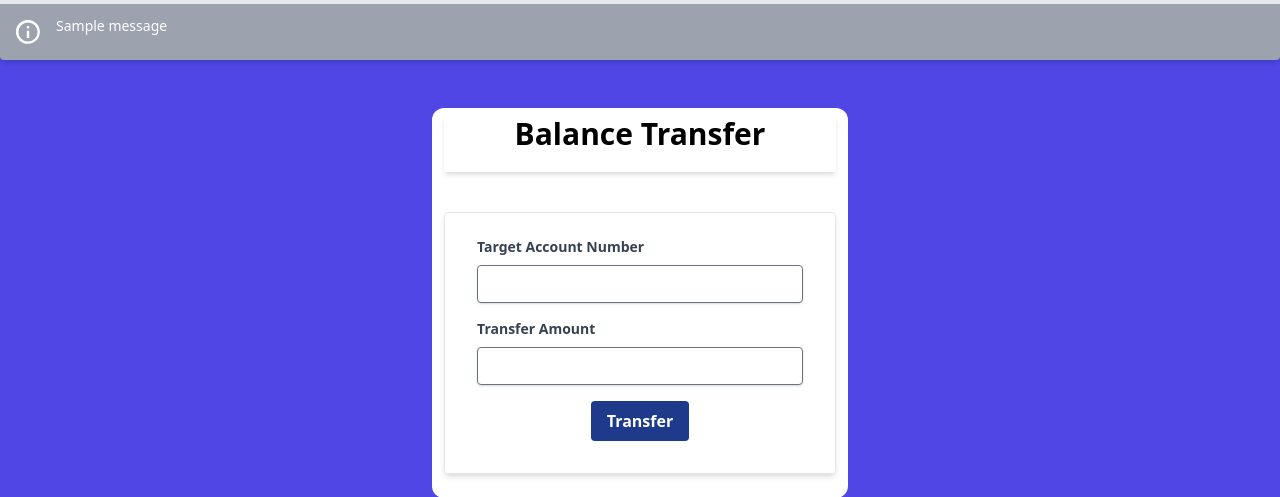
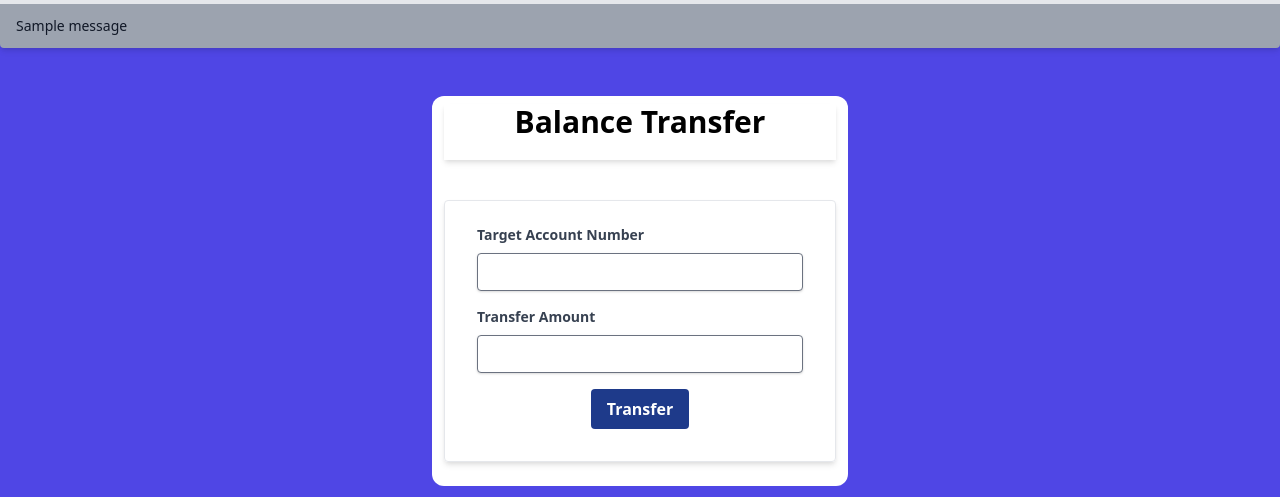
Before and after one commit to talhasan06/mamar_bank_practice_1, a Django app: page /accounts/transfer_balance/ in a window 1280 px wide. Shown: the part 78-575 px from the top of the page. Run offline with Django 4.2, Linux system fonts and the light colour scheme; one stand-in notice (Sample message) is shown; some libraries are stand-ins or nearby versions.

Commit message:
jani na 3

```diff
--- a/accounts/views.py
+++ b/accounts/views.py
@@ -69,7 +69,7 @@ class TransferBalanceView(View):
 
             try:
                 source_account.transfer_balance(target_account_no, transfer_amount, request.user)
-                messages.success(request, "Success: Balance transferred successfully.")
+                messages.success(request, "Balance transferred successfully.")
 
             except ValidationError as e:
                 messages.error(request, str(e))
--- a/core/templates/messages.html
+++ b/core/templates/messages.html
@@ -1,10 +1,9 @@
 {% for message in messages %}
-<div class="bg-gray-400 border-t-4 border-teal-500 rounded-b text-white px-4 py-3 shadow-md" role="alert">
+<div class="bg-gray-400 border-t-4 border-teal-500 rounded-b text-gray-900 px-4 py-3 shadow-md container mx-auto" role="alert">
     <div class="flex">
-    <div class="py-1"><svg class="fill-current h-6 w-6 text-teal-500 mr-4" xmlns="http://www.w3.org/2000/svg" viewBox="0 0 20 20"><path d="M2.93 17.07A10 10 0 1 1 17.07 2.93 10 10 0 0 1 2.93 17.07zm12.73-1.41A8 8 0 1 0 4.34 4.34a8 8 0 0 0 11.32 11.32zM9 11V9h2v6H9v-4zm0-6h2v2H9V5z"/></svg></div>
-    <div>
-        <p class="text-sm">{{ message }}</p>
-    </div>
+        <div>
+            <p class="text-sm">{{ message }}</p>
+        </div>
     </div>
 </div>
 {% endfor %}
```
